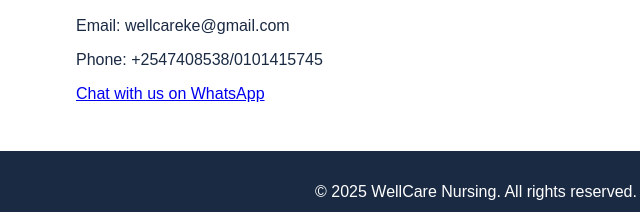
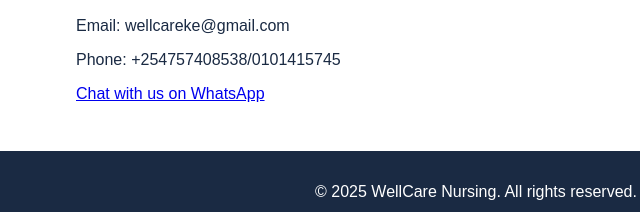
Before and after one commit to wellcarenursing/WellCare.Nursing-, a plain HTML site: page index.html in a window 1280 px wide. Shown: the part 1373-1585 px from the top of the page, 164-804 px from the left. Drawn offline with Linux system fonts and the light colour scheme.

Commit message:
Update index.html

```diff
--- a/index.html
+++ b/index.html
@@ -115,7 +115,7 @@
   <section id="contact">
     <h2>Contact Us</h2>
     <p>Email: wellcareke@gmail.com</p>
-    <p>Phone: +2547408538/0101415745</p>
+    <p>Phone: +254757408538/0101415745</p>
     <p><a href="https://wa.me/254757408538" target="_blank">Chat with us on WhatsApp</a></p>
   </section>
 
```
